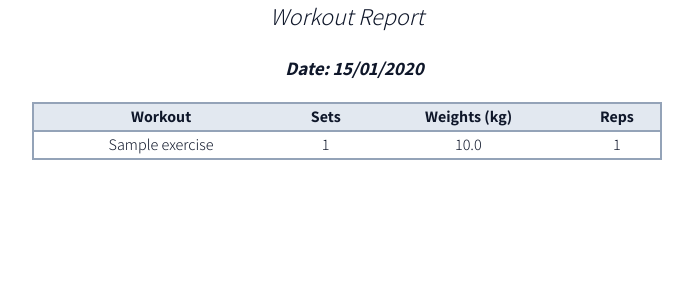
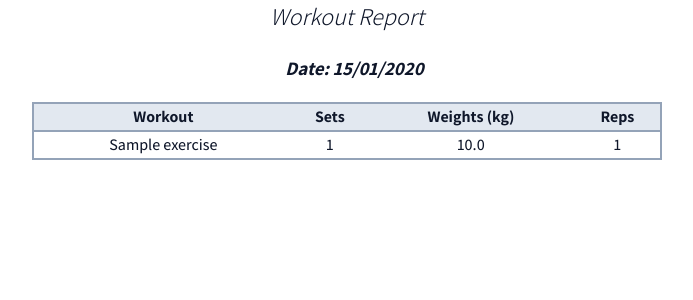
Before and after one commit to wasim2451/fitnessapp, a Django app: template templates/downloadpage.html in a window 1280 px wide. Shown: the part 199-499 px from the top of the page, without its empty margins (293-986 px from the left). Run offline with Django 4.2, Linux system fonts and the light colour scheme; tables that the repository leaves empty hold one stand-in row (values such as "Sample post"); the template is opened without the code that fills it: values that come from a table or form of the project are taken from there, most other values are stand-ins (such as "Sample title", 1, 10 or a date in 2020); data that the repository does not hold is empty; some libraries are stand-ins or nearby versions; some web fonts are replaced.

Commit message:
Download Page Updated

```diff
--- a/templates/downloadpage.html
+++ b/templates/downloadpage.html
@@ -13,25 +13,6 @@
     <link href="https://fonts.googleapis.com/css2?family=Ubuntu:ital,wght@0,300;0,400;0,500;0,700;1,300;1,400;1,500;1,700&display=swap" rel="stylesheet">
     <link href="https://fonts.googleapis.com/css2?family=Bebas+Neue&family=Bona+Nova+SC:ital,wght@0,400;0,700;1,400&display=swap" rel="stylesheet">
     <link href="https://fonts.googleapis.com/css2?family=Assistant:wght@200..800&family=Bebas+Neue&family=Bona+Nova+SC:ital,wght@0,400;0,700;1,400&display=swap" rel="stylesheet">
-    <!-- <style>
-        .workout-report-table {
-            width: 100%;
-            border-collapse: collapse;
-            margin: 20px 0;
-        }
-        .workout-report-table th, .workout-report-table td {
-            border: 2px solid #cbd5e0; /* Gray-400 for border */
-            padding: 8px 12px;
-            text-align: center;
-        }
-        .workout-report-table th {
-            background-color: #f1f5f9; /* Gray-200 for header background */
-            font-weight: 600;
-        }
-        .workout-report-table td {
-            background-color: #fff; /* White for cell background */
-        }
-    </style> -->
     <style type="text/tailwindcss">
         @layer utilities {
             html {
@@ -113,21 +94,21 @@
             <p class="text-[24px] italic font-light">Workout Report</p>
             <p class="text-[19px] font-bold text-center pl-[15px] italic">Date: {{ workout_session.date|date:"d/m/Y" }}</p>
             <table class="workout-report-table w-[630px] p-[15px] border-slate-400 border-[2px] text-center">
-                <tr class="border-[2px] bg-slate-200 border-slate-400">
+                <tr class="border-[2px] bg-slate-200 border-slate-400 font-semibold">
                     <th>Workout</th>
                     <th>Sets</th>
                     <th>Weights (kg)</th>
                     <th>Reps</th>
                 </tr>
                 {% for set_detail in set_details %}
-                <tr>
+                <tr class="font-medium">
                     <td>{{ set_detail.exercise.name }}</td>
                     <td>{{ set_detail.set_number }}</td>
                     <td>{% if set_detail.weight > 0 %}{{ set_detail.weight }}{% endif %}</td>
-                    <td class="border-b-[2px] border-b-slate-400">{% if set_detail.reps > 0 %}{{ set_detail.reps }}{% endif %}</td>
+                    <td>{% if set_detail.reps > 0 %}{{ set_detail.reps }}{% endif %}</td>
                 </tr>
                 {% empty %}
-                <tr>
+                <tr class="font-medium">
                     <td colspan="4" class="text-center">No workout details available.</td>
                 </tr>
                 {% endfor %}
```
